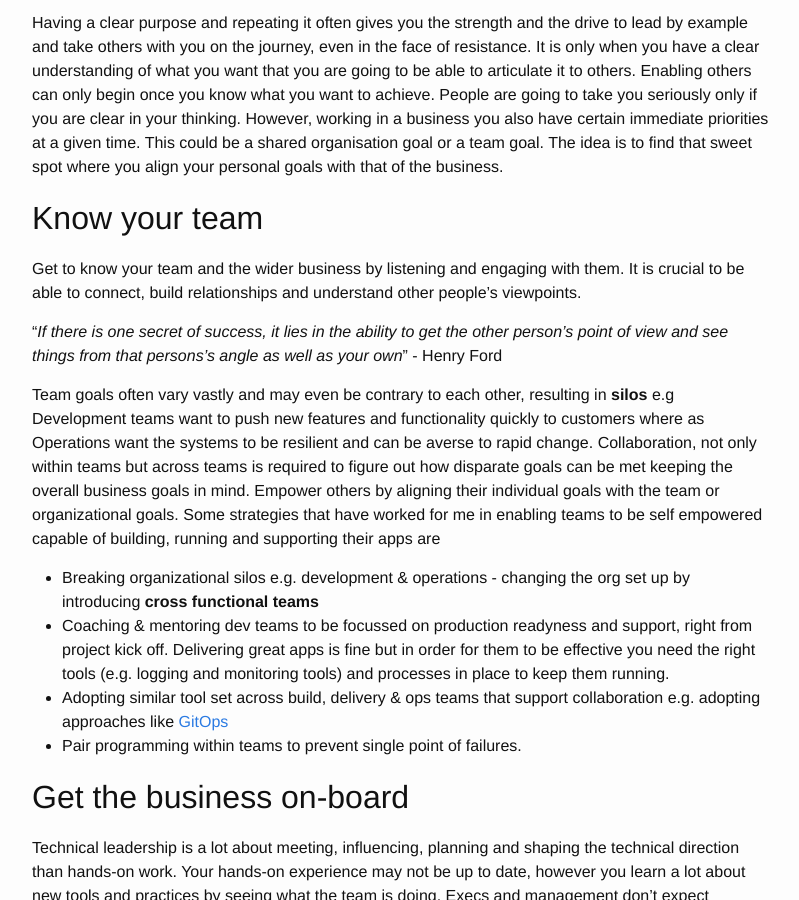
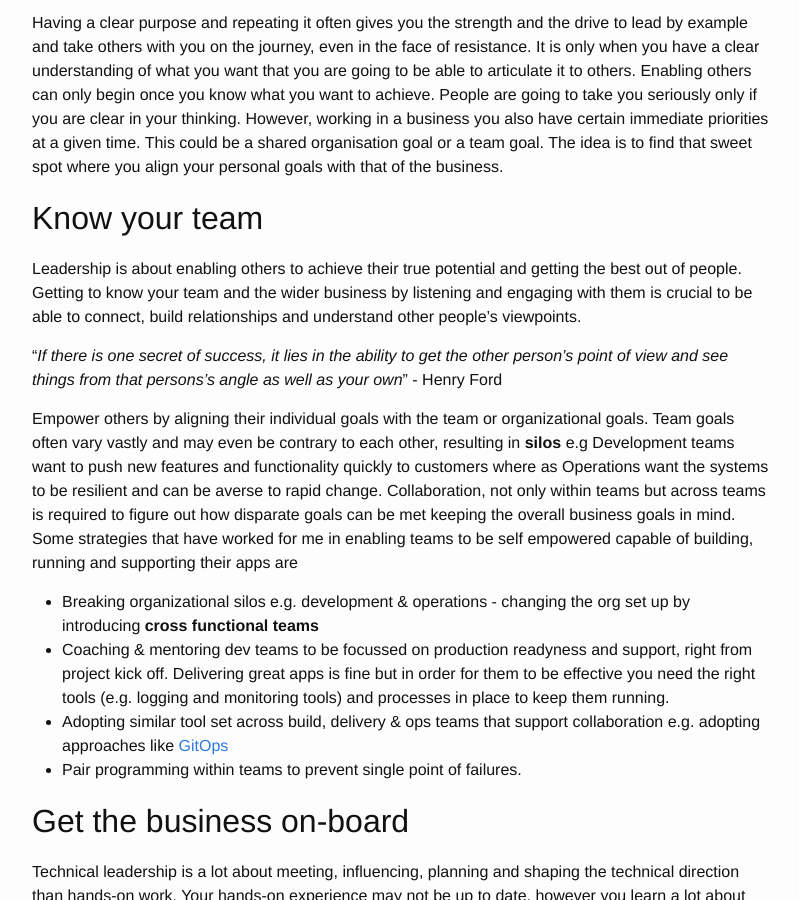
Before and after one commit to hemantksingh/hemantksingh.github.io, a Jekyll site: the page built from _posts/2020-03-01-six-rules-for-tech-leadership.markdown, in a window 1280 px wide and 900 px high, scrolled down 702 px. Shown: the whole window, without its empty margins (238-1037 px from the left). Built offline with Jekyll 4.4.1, drawn with Linux system fonts in a browser that asks for light colours; comment, search, counter and statistics services are not loaded.

Commit message:
Add leadership meaning

```diff
--- a/_posts/2020-03-01-six-rules-for-tech-leadership.markdown
+++ b/_posts/2020-03-01-six-rules-for-tech-leadership.markdown
@@ -24,11 +24,11 @@ Having a clear purpose and repeating it often gives you the strength and the dri
 
 ## Know your team
 
-Get to know your team and the wider business by listening and engaging with them. It is crucial to be able to connect, build relationships and understand other people’s viewpoints.
+Leadership is about enabling others to achieve their true potential and getting the best out of people. Getting to know your team and the wider business by listening and engaging with them is crucial to be able to connect, build relationships and understand other people’s viewpoints.
 
 "*If there is one secret of success, it lies in the ability to get the other person's point of view and see things from that persons's angle as well as your own*" - Henry Ford
 
-Team goals often vary vastly and may even be contrary to each other, resulting in **silos** e.g Development teams want to push new features and functionality quickly to customers where as Operations want the systems to be resilient and can be averse to rapid change. Collaboration, not only within teams but across teams is required to figure out how disparate goals can be met keeping the overall business goals in mind. Empower others by aligning their individual goals with the team or organizational goals. Some strategies that have worked for me in enabling teams to be self empowered capable of building, running and supporting their apps are
+Empower others by aligning their individual goals with the team or organizational goals. Team goals often vary vastly and may even be contrary to each other, resulting in **silos** e.g Development teams want to push new features and functionality quickly to customers where as Operations want the systems to be resilient and can be averse to rapid change. Collaboration, not only within teams but across teams is required to figure out how disparate goals can be met keeping the overall business goals in mind. Some strategies that have worked for me in enabling teams to be self empowered capable of building, running and supporting their apps are
 
 * Breaking organizational silos e.g. development & operations - changing the org set up by introducing **cross functional teams**
 * Coaching & mentoring dev teams to be focussed on production readyness and support, right from project kick off. Delivering great apps is fine but in order for them to be effective you need the right tools (e.g. logging and monitoring tools) and processes in place to keep them running.
```
